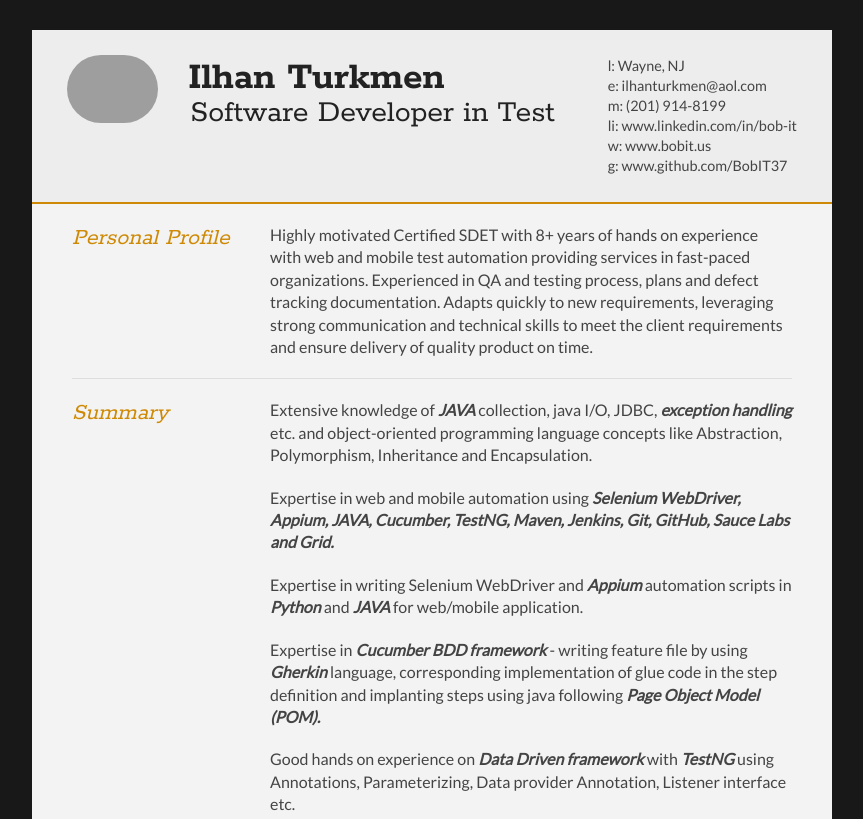
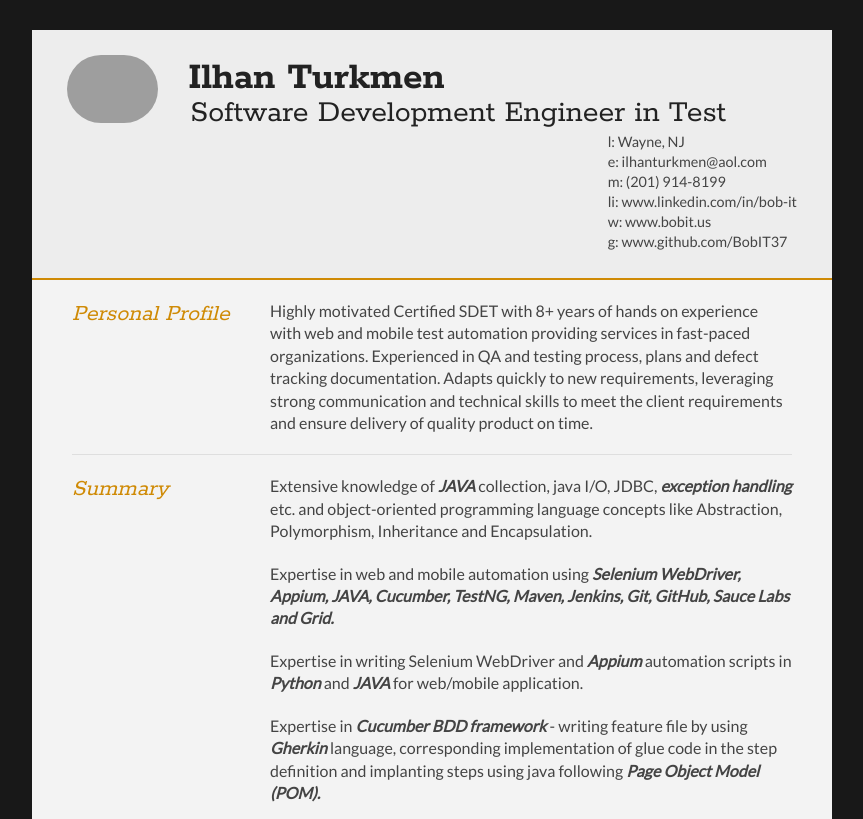
Before and after one commit to BobIT37/Resume, a plain HTML site: page index.html in a window 1280 px wide. Shown: the top 819 px of the page, without its empty margins (208-1071 px from the left). Drawn offline with Linux system fonts and the light colour scheme; grey boxes are pictures that could not be loaded.

Commit message:
title
title

```diff
--- a/index.html
+++ b/index.html
@@ -23,7 +23,7 @@
 
 		<div id="name">
 			<h1 class="quickFade delayTwo">Ilhan Turkmen</h1>
-			<h2 class="quickFade delayThree">Software Developer in Test</h2>
+			<h2 class="quickFade delayThree">Software Development Engineer in Test</h2>
 		</div>
 
 		<div id="contactDetails" class="quickFade delayFour">
```
